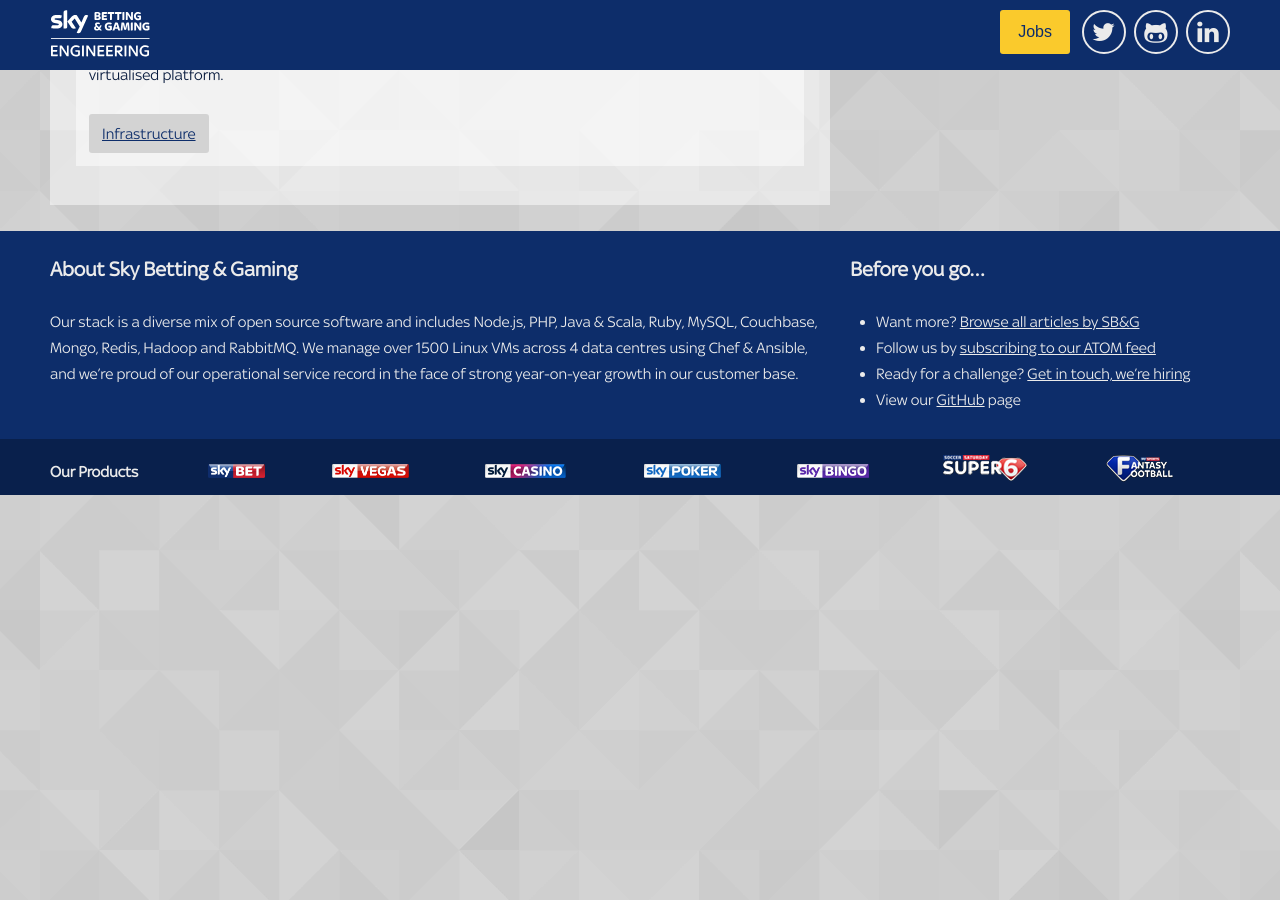
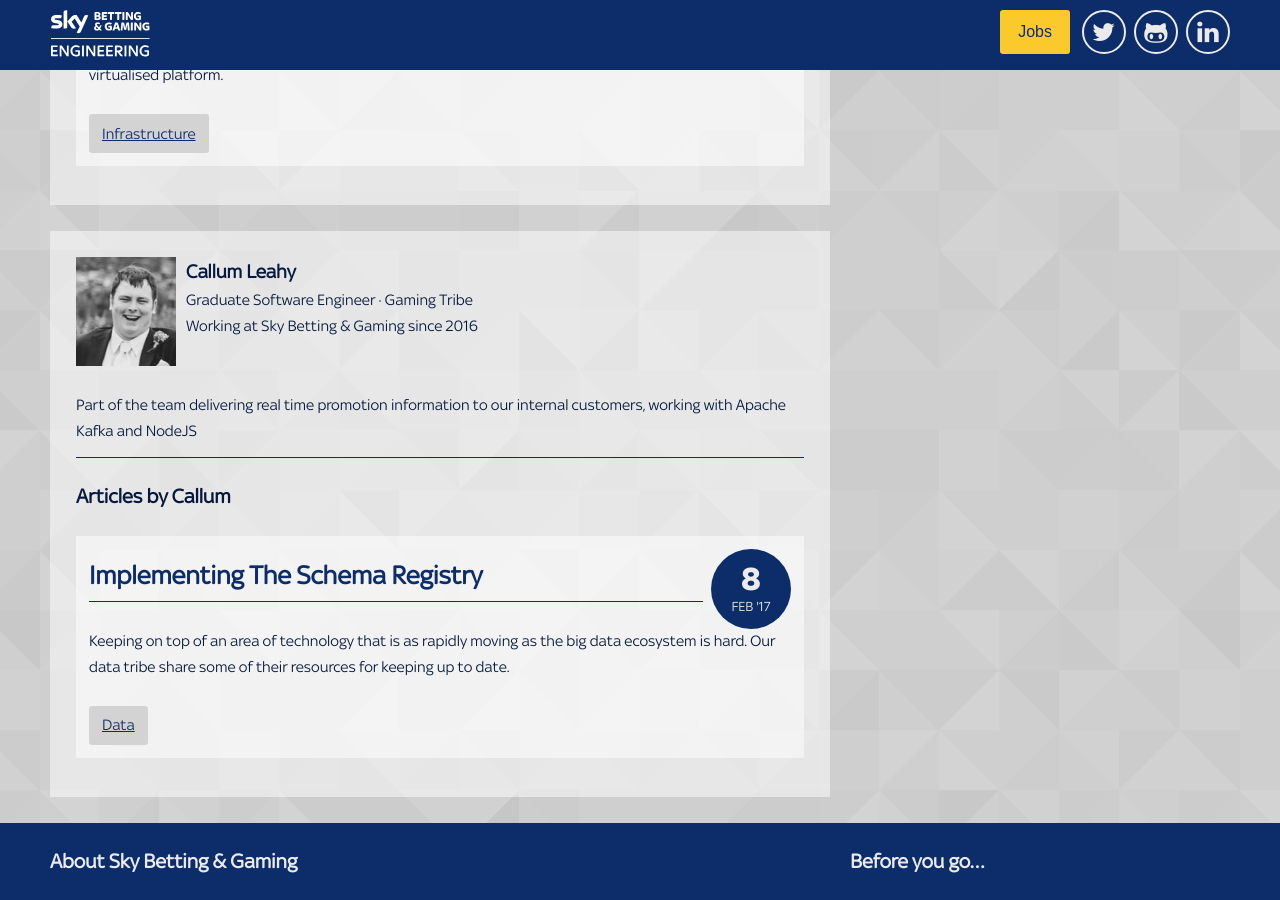
Before and after one commit to skybet/skybet.github.io, a Jekyll site: the page built from authors/index.html, in a window 1280 px wide and 900 px high, scrolled down 21409 px. Built offline with Jekyll 4.4.1, drawn with Linux system fonts in a browser that asks for light colours; nearby versions of some CDN libraries; some web fonts are replaced; comment, search, counter and statistics services are not loaded; before the commit the page ends 21904 px from its top, so only the background shows below that.

Commit message:
added callum_leahy to authors file and also added image and begun the post

```diff
--- a/_data/authors.yml
+++ b/_data/authors.yml
@@ -249,3 +249,11 @@
     tribe: Infrastructure
     startDate: 01-01-2010
     bio: Leads the delivery of high scale, secure and high performance infrastructure platforms for SB&G. Background in electronic engineering of high performance computing platforms, telecoms and software engineering of internet solutions
+
+callum_leahy:
+    name: Callum Leahy
+    image: callum_leahy.jpg
+    role: Graduate Software Engineer
+    tribe: Gaming
+    startDate: 01-08-2016
+    bio: Part of the team delivering real time promotion information to our internal customers, working with Apache Kafka and NodeJS
--- /dev/null
+++ b/_posts/2017-02-08-implementing-the-schema-registry.md
@@ -0,0 +1,32 @@
+---
+layout:     post
+title:      Implementing The Schema Registry
+date:       2017-02-08 12:00
+summary:    Keeping on top of an area of technology that is as rapidly moving as the big data ecosystem is hard.  Our data tribe share some of their resources for keeping up to date.
+category:   Data
+tags:       Data, Improvements
+author:     callum_leahy
+---
+
+![Enigma Machine](/images/enigma.jpg)
+
+## Introduction
+
+The platform currently used within the Gaming Promotions Squad largely relies on Apache Kafka; a data streaming service. Sending data from one section of the stack to another, encoding it using Apache Avro; a data serialization system. It is because of the use of Avro that we have a need for a Schema Registry Service, which will store the various Avro schemas that we require to be able to encode and decode messages
+
+## What it is
+
+The Confluent Schema Registry is a schema registry idea by the creators of the Kafka platform. The schema registry is stored on the `_schema` topic on Kafka itself, so anyone who has access to Kafka also has access to the schema registry. It is a secuere and safe way of storing schema versions and ensuring that we keep an accurate history in case a rollback is needed.
+
+## Why we need it
+
+As stated above the main reason that this work was needed was to ensure uniform schemas accross different areas of the stream, using Kafka one system might put an Avro encoded message into the system, and then another system will pull out the message and attempt to decode it. That is where problems may arise, firstly at this point schemas are stored on disk. this means that if one system,  maintained by one team, updates their schema and pushes changes, without properly informing a team on another point along the pipeline. The entire system can flop, meaning that a successful data streaming platform could topple quite easily due to mismatching schemas. Once the Registry is implemented fully, all teams can utilise the same schemas, whilst cutting down on disk load times.
+
+## How we do it
+
+Our Registry client was built to spec with the [Confluent Schema Registry](
+http://docs.confluent.io/3.1.1/schema-registry/docs/). For developement of the client we used NodeJS to ensure it can be deployed as a package and reused. Though there are less language native functions built in for Node, such as data serialization, there is the obvious advantage that is NPM. Instead of a native deserialization function we used the [AVSC package](https://github.com/mtth/avsc), this package is an implementation of the Avro specification in Javascript. It allows us to encode and decode messages sent in avro, provided the correct schema is given.
+
+The Schema Registry implementation came in one main part, the client, it is a layer on top of the Schema Registry Restful Service. This node package interacts with the Registry Service returning schemas by various different means. Once retrieved the package then caches the schemas to ensure as much efficiency as possible when it comes to timings and network resources.
+
+In the Confluent Schema Registry format it specifies messages should be encoded in what is called the 'Wire Format'. The wire format is essentially a way of ensuring that all encoded messages sent include some form of identification for the schema they were encoded in. The format contains one 'Magic Byte', the Confluent serialization format version number which is currently always 0, then followed by the schema Id in 4 Bytes.
```
Also changed, not shown: images/authors/callum_leahy.jpg (added), images/enigma.jpg (added).
